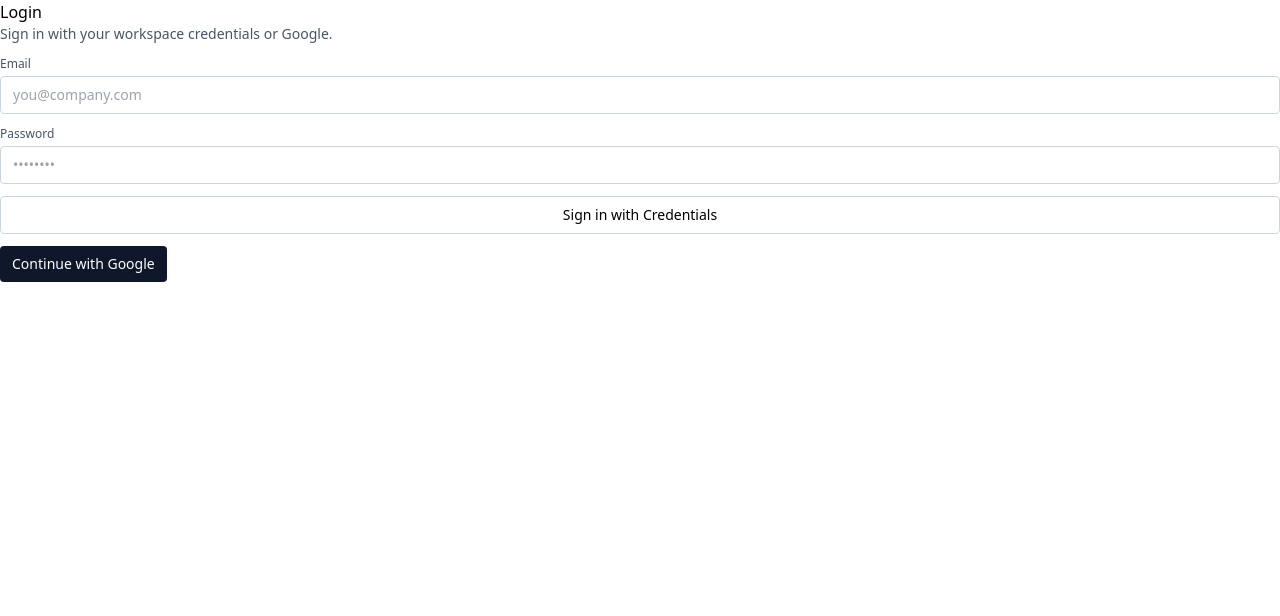
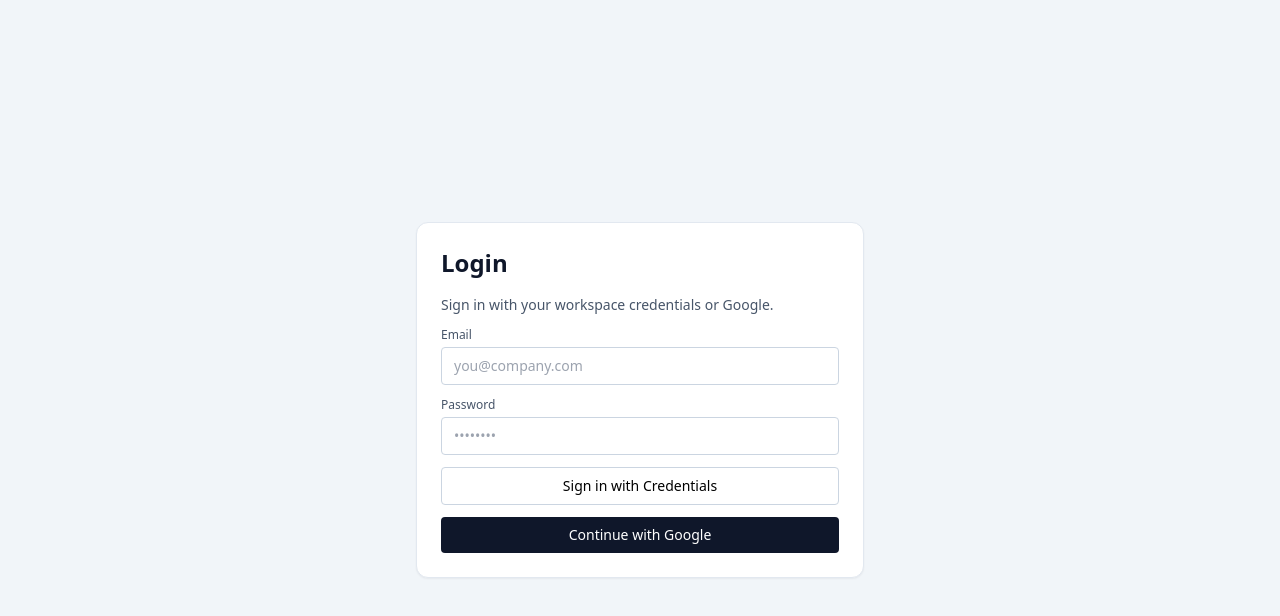
Before and after one commit to jej2k5/Leady, a Next.js app in the folder frontend/: page /login in a window 1280 px wide. Shown: the top 616 px of the page. Built offline with nearby package versions, Linux system fonts and the light colour scheme.

Commit message:
Fix login page layout and button sizing

```diff
--- a/frontend/src/app/login/page.tsx
+++ b/frontend/src/app/login/page.tsx
@@ -2,9 +2,11 @@ import { LoginForm } from '@/components/auth/LoginForm';
 
 export default function LoginPage() {
   return (
-    <main>
-      <h1>Login</h1>
-      <LoginForm />
+    <main className="flex min-h-screen items-center justify-center bg-slate-100 px-4 py-8">
+      <section className="w-full max-w-md rounded-xl border border-slate-200 bg-white p-6 shadow-sm">
+        <h1 className="mb-4 text-2xl font-semibold text-slate-900">Login</h1>
+        <LoginForm />
+      </section>
     </main>
   );
 }
--- a/frontend/src/components/auth/GoogleButton.tsx
+++ b/frontend/src/components/auth/GoogleButton.tsx
@@ -9,7 +9,7 @@ export function GoogleButton() {
   return (
     <button
       type="button"
-      className="rounded bg-slate-900 px-3 py-2 text-sm font-medium text-white hover:bg-slate-700 disabled:opacity-50"
+      className="w-full rounded bg-slate-900 px-3 py-2 text-sm font-medium text-white hover:bg-slate-700 disabled:opacity-50"
       onClick={async () => {
         setLoading(true);
         await signIn('google', { callbackUrl: '/dashboard' });
```
